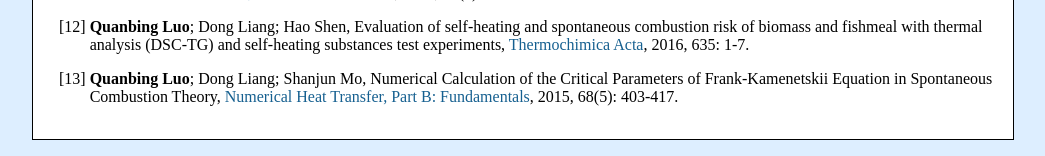
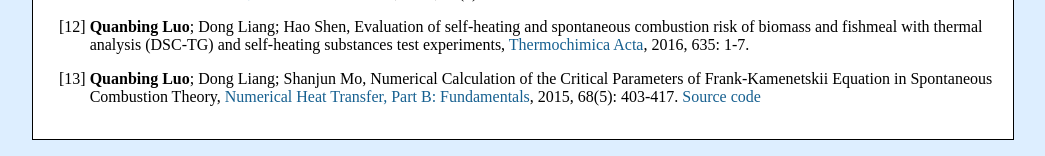
Before and after one commit to Quanbing-Luo/quanbing-luo.github.io, a plain HTML site: page index.html in a window 1280 px wide. Shown: the part 1438-1594 px from the top of the page, without its empty margins (117-1162 px from the left). Drawn offline with Linux system fonts and the light colour scheme.

Commit message:
Update index.html

```diff
--- a/index.html
+++ b/index.html
@@ -107,7 +107,7 @@
                         <li> <b>Quanbing Luo</b>; Ting Ren; Hao Shen; Dong Liang; Jian Zhang, Comparison of thermal hazards of sodium dithionite and thiourea dioxide from thermal analysis (DSC-TG), small-scale self-heating experiments and FTIR smoke gas analysis, <a href="https://doi.org/10.1016/j.firesaf.2017.06.005">Fire Safety Journal</a>, 2017, 92: 91-97. </li>
                         <li> <b>Quanbing Luo</b>; Ting Ren; Dong Liang, Discretized pressure Poisson algorithm for the steady incompressible flow on a nonstaggered grid, <a href="https://doi.org/10.1080/10407790.2017.1326773">Numerical Heat Transfer, Part B: Fundamentals</a>, 2017, 71(6): 549-559. </li>
                         <li> <b>Quanbing Luo</b>; Dong Liang; Hao Shen, Evaluation of self-heating and spontaneous combustion risk of biomass and fishmeal with thermal analysis (DSC-TG) and self-heating substances test experiments, <a href="https://doi.org/10.1016/j.tca.2016.04.017">Thermochimica Acta</a>, 2016, 635: 1-7. </li>
-                        <li> <b>Quanbing Luo</b>; Dong Liang; Shanjun Mo, Numerical Calculation of the Critical Parameters of Frank-Kamenetskii Equation in Spontaneous Combustion Theory, <a href="https://doi.org/10.1080/10407790.2015.1036625">Numerical Heat Transfer, Part B: Fundamentals</a>, 2015, 68(5): 403-417. </li>
+                        <li> <b>Quanbing Luo</b>; Dong Liang; Shanjun Mo, Numerical Calculation of the Critical Parameters of Frank-Kamenetskii Equation in Spontaneous Combustion Theory, <a href="https://doi.org/10.1080/10407790.2015.1036625">Numerical Heat Transfer, Part B: Fundamentals</a>, 2015, 68(5): 403-417. <a href="https://github.com/Quanbing-Luo/CriticalFrankKamenetskiiParameters">Source code </a> </li>
 
                     </ol>
                 </td>
```
